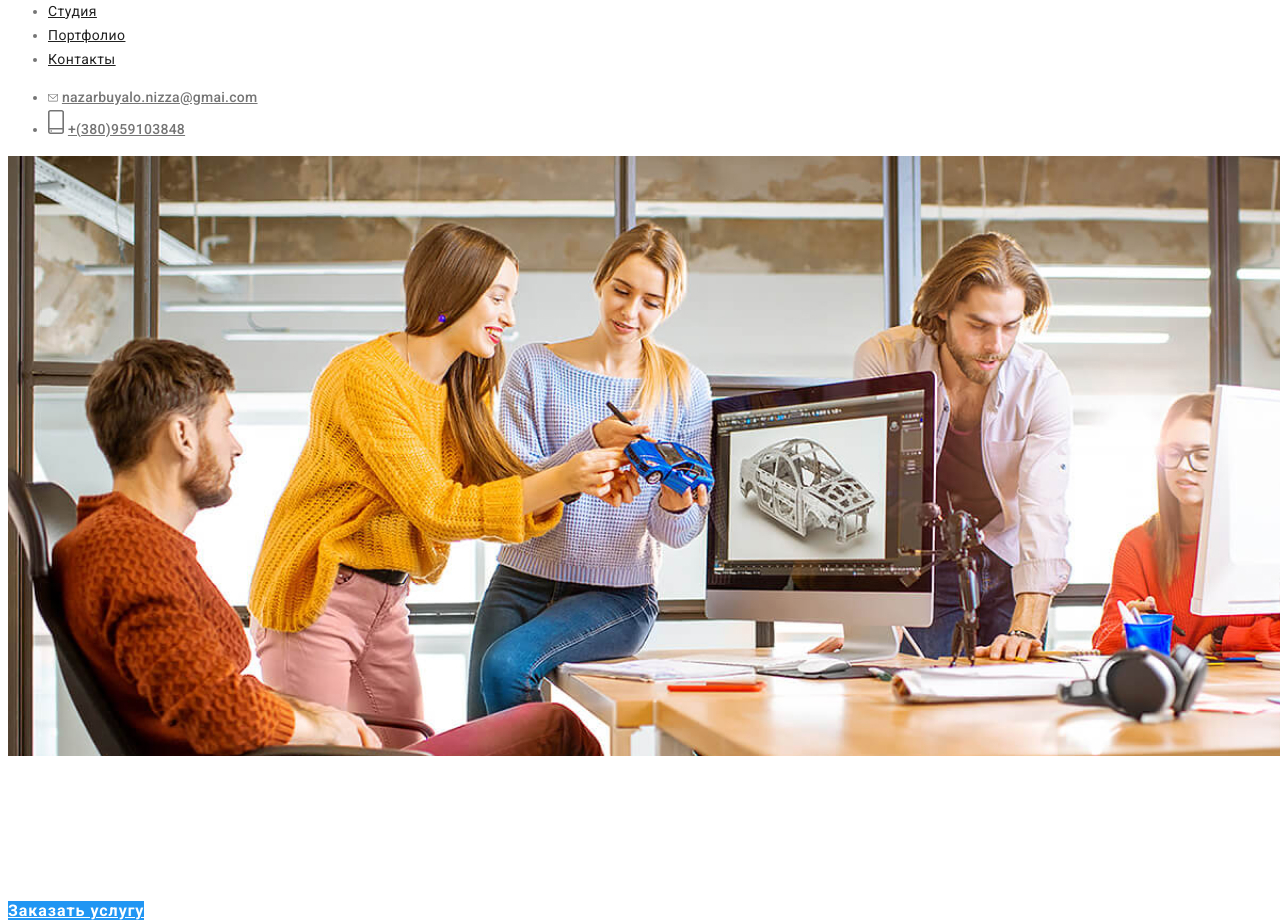
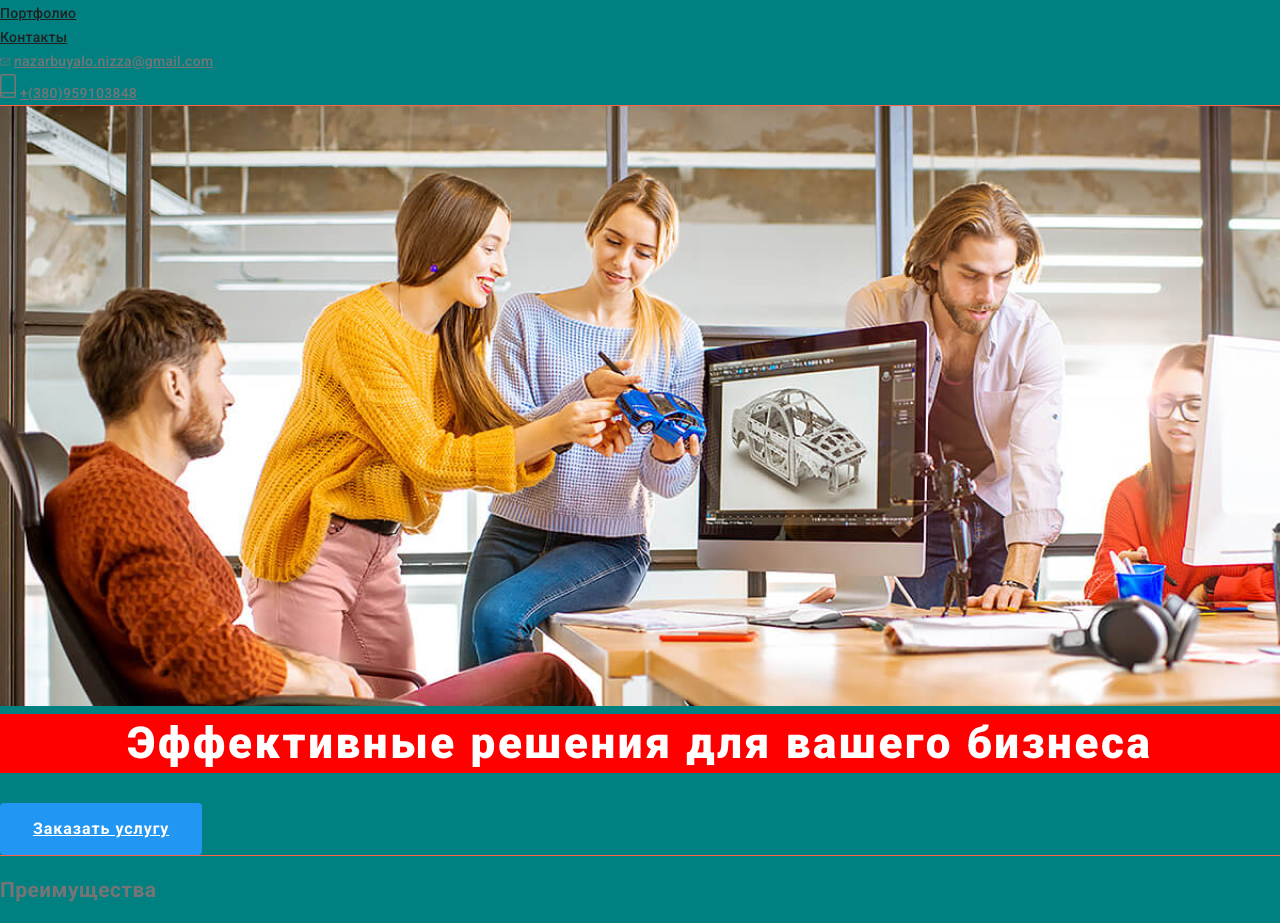
Before and after one commit to Kolya-Svarshik/HW-3, a plain HTML site: page index.html in a window 1280 px wide. Shown: the part 54-977 px from the top of the page. Drawn offline with nearby package versions, Linux system fonts and the light colour scheme.

Commit message:
add style button, and add width ol elements

```diff
--- a/css/styles.css
+++ b/css/styles.css
@@ -17,7 +17,7 @@
 }
 
 body {
-    background-color: var(--primary-white-color);
+    background-color: teal;
     color: var(--primary-text-color);
     font-family: 'Roboto',
     sans-serif;
@@ -29,6 +29,8 @@ body {
 
 .list {
     list-style: none;
+    padding: 0;
+    margin: 0;
 }
 
 .list:hover, .list:focus {
@@ -41,11 +43,17 @@ body {
     color: var(--tetli-text-color);
         font-weight: 500;
         font-size: 16px;
-        line-height: 1.62;
+        line-height: 1.63;
         text-align: center;
 }
 
 .link-button {
+    display: inline-block;
+    border: 1px solid transparent;
+    border-radius: 4px;
+    padding: 10px 32px;
+    min-width: 200px;
+
     color: var(--tetli-text-color);
     background-color: var(--primary-white-color);
     font-family: inherit;
@@ -53,6 +61,7 @@ body {
     font-size: 16px;
     line-height: 1.88;
     letter-spacing: 0.06em;
+    text-align: center;
 }
 
 
@@ -65,6 +74,10 @@ body {
 
 .site-nav .link {
     color: var(--tetli-text-color);
+    font-weight: 500;
+    font-size: 14px;
+    line-height: 1.14;
+    letter-spacing: 0.02em;
 }
 
 .site-nav .link:hover, .site-nav .link:focus {
@@ -98,13 +111,23 @@ color: var(--accent-color);
 
 /* Герой */
 
+.hero {
+    outline: 1px solid tomato;
+}
+
 .hero-title {
+    margin-bottom: 30px;
+    margin-top: 0;
+
     color: var(--primary-white-color);
     font-weight: 900;
     font-size: 44px;
     line-height: 1.36;
     text-align: center;
     letter-spacing: 0.06em;
+
+    background: red;
+
 }
 
 
--- a/index.html
+++ b/index.html
@@ -11,27 +11,34 @@
       href="https://fonts.googleapis.com/css2?family=Raleway:wght@700&family=Roboto:wght@400;500;700;900&display=swap"
       rel="stylesheet"
     />
+    <link
+      rel="stylesheet"
+      href="https://cdnjs.cloudflare.com/ajax/libs/modern-normalize/1.1.0/modern-normalize.min.css"
+    />
     <link rel="stylesheet" href="./css/styles.css" />
   </head>
   <body>
     <!--Шапка сайта-->
     <header>
       <nav>
+        <div>
           <a href="index.html" class="logo"> <span>Web</span> Studio </a>
 
-        <ul class="site-nav">
+          <ul class="site-nav list">
             <li><a href="" class="link">Студия</a></li>
             <li>
               <a href="./portfolio.html" class="link">Портфолио</a>
             </li>
             <li><a href="" class="link">Контакты</a></li>
           </ul>
+        </div>
 
-        <ul class="mail-nav">
+        <div>
+          <ul class="mail-nav list">
             <li>
               <img src="./images/mail.svg" alt="" width="10" />
-            <a href="mailto:nazarbuyalo.nizza@gmai.com" class="link">
-              nazarbuyalo.nizza@gmai.com
+              <a href="mailto:nazarbuyalo.nizza@gmail.com" class="link">
+                nazarbuyalo.nizza@gmail.com
               </a>
             </li>
             <li>
@@ -39,6 +46,7 @@
               <a href="tewl:+380959103848" class="link">+(380)959103848</a>
             </li>
           </ul>
+        </div>
       </nav>
     </header>
     <main>
@@ -373,7 +381,7 @@
               <p class="copy-address">г. Киев, пр-т Леси Украинки, 26</p>
             </li>
             <li>
-              <a href="mailto:nazarbuyalo.nizza@gmai.com" class="copy-link">
+              <a href="mailto:nazarbuyalo.nizza@gmail.com" class="copy-link">
                 nazarbuyalo.nizza@gmai.com
               </a>
             </li>
```
Also changed, not shown: portfolio.html (+4 -0 lines). Lines whose indentation alone changed are shown as unchanged.
